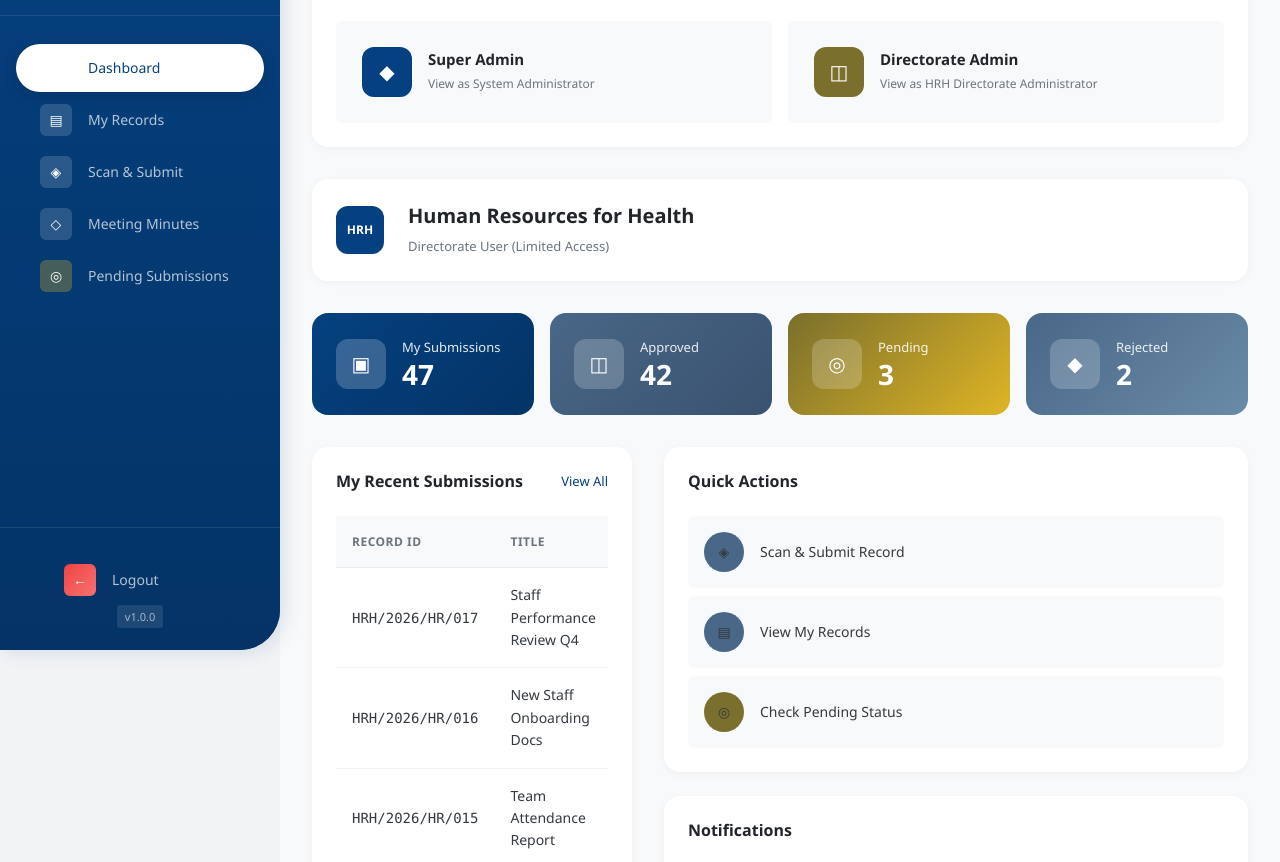
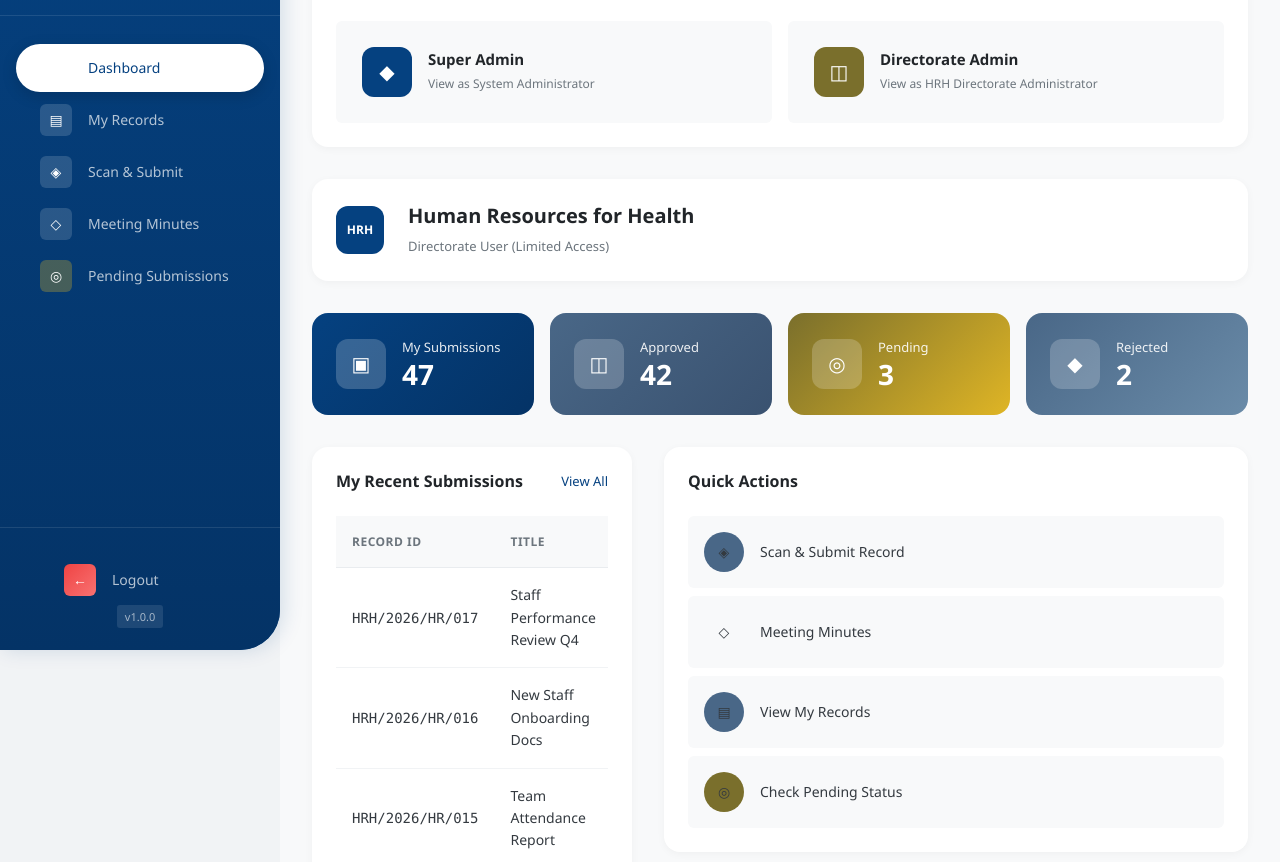
Before and after one commit to Malaikamadi/MOH-Archiving-System, a plain HTML site: page dashboard-directorate-user.html in a window 1280 px wide. Shown: the part 150-1012 px from the top of the page. Drawn offline with Linux system fonts and the light colour scheme.

Commit message:
Add 'Meeting Minutes' link to the quick actions section.

```diff
--- a/dashboard-directorate-user.html
+++ b/dashboard-directorate-user.html
@@ -254,6 +254,10 @@
                                     <span class="qa-icon purple">◈</span>
                                     <span>Scan & Submit Record</span>
                                 </a>
+                                <a href="meeting-minutes.html" class="quick-action-btn-full">
+                                    <span class="qa-icon cyan">◇</span>
+                                    <span>Meeting Minutes</span>
+                                </a>
                                 <a href="#" class="quick-action-btn-full">
                                     <span class="qa-icon green">▤</span>
                                     <span>View My Records</span>
```
